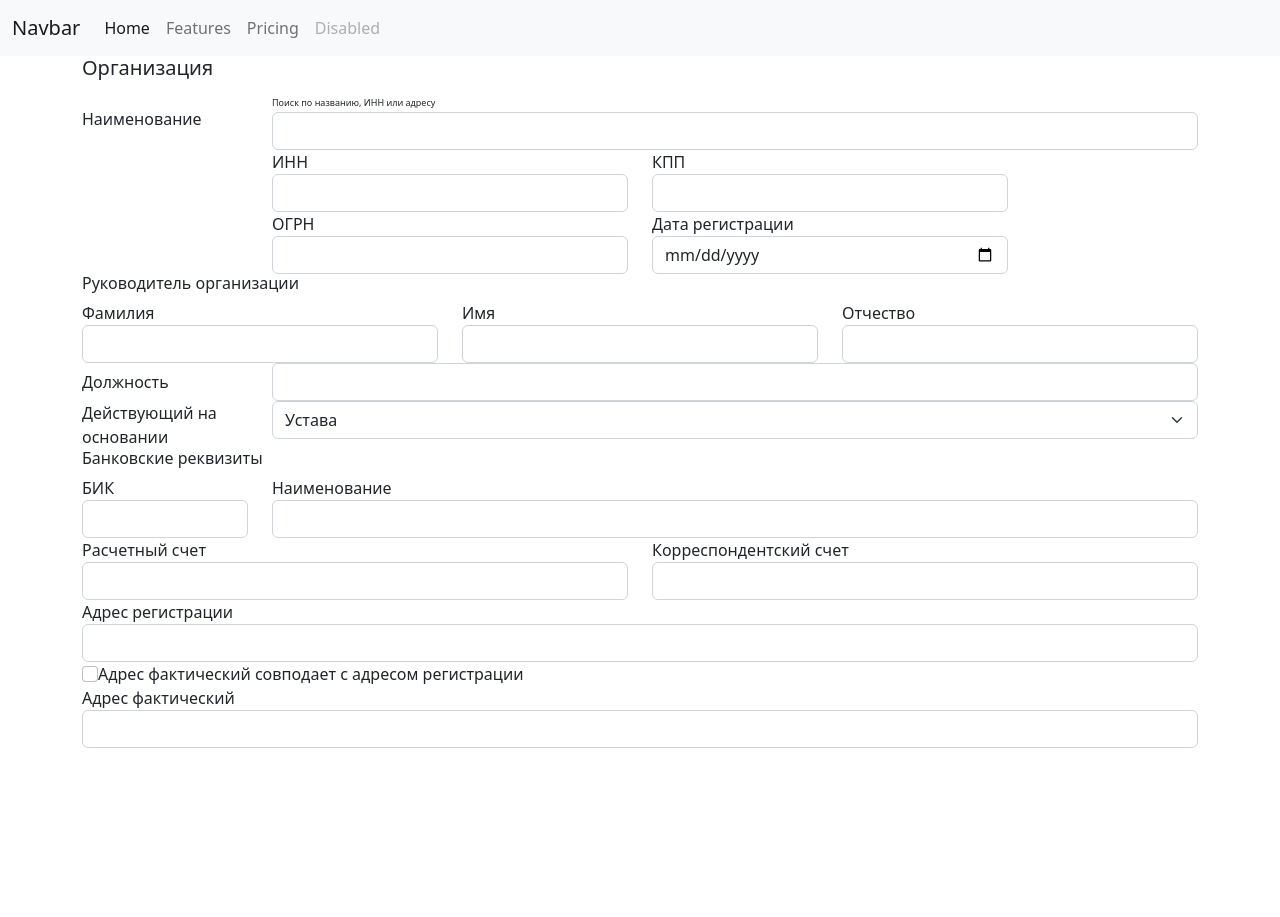
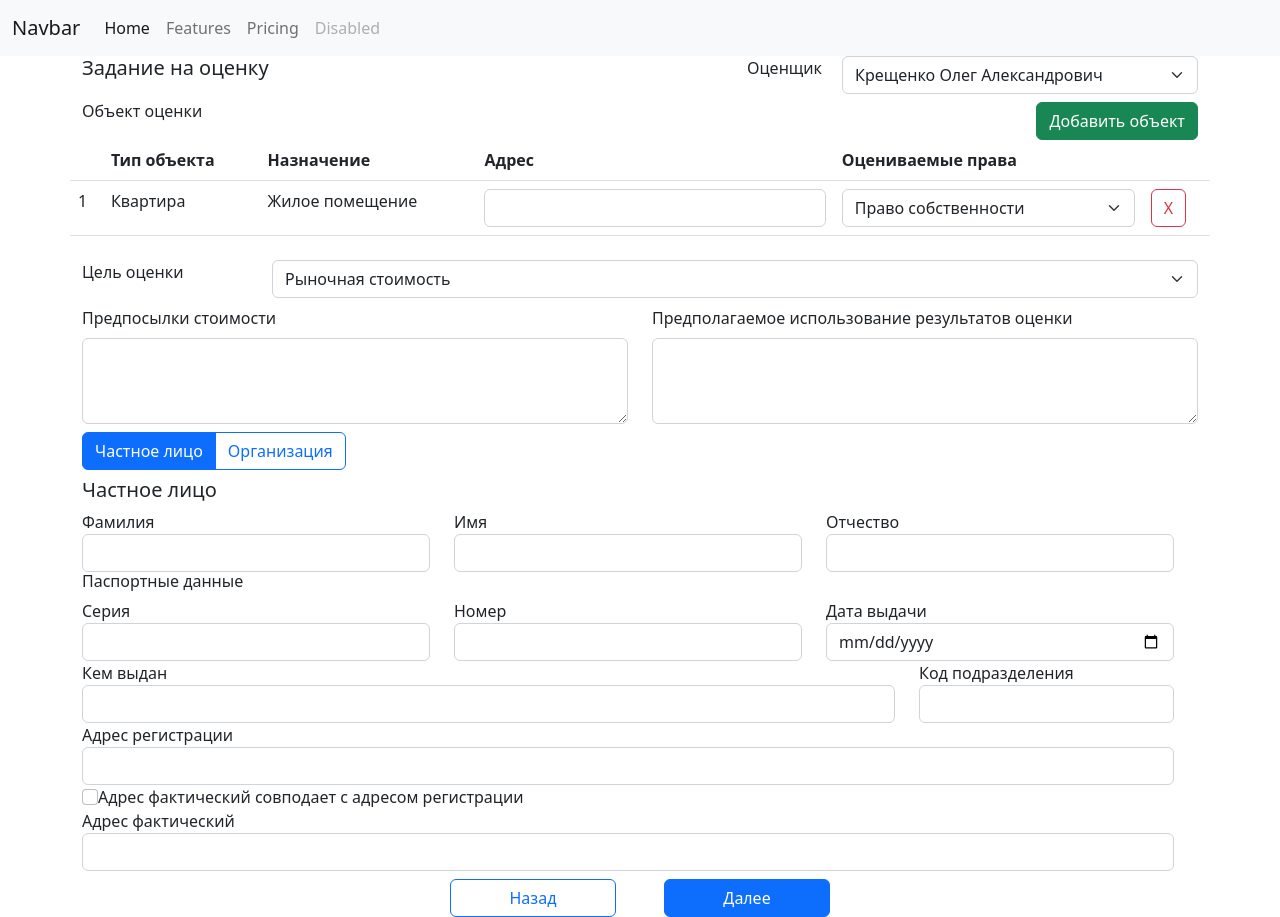
Before and after one commit to adelvig-an/VueReport, a Vue app in the folder VueReport/: page / in a window 1280 px wide. Before the commit the page ends 800 px from the top, so only its background shows below. Built offline with nearby package versions, Linux system fonts and the light colour scheme.

Commit message:
Реализация частичного представления

```diff
--- a/VueReport/src/App.vue
+++ b/VueReport/src/App.vue
@@ -37,7 +37,7 @@
 </script>-->
 
 <script>
-    import EvaTaskComponent from './components/organization-component'
+    import EvaTaskComponent from './components/evatask-component'
     export default {
         name: 'App',
         components: {
--- a/VueReport/src/components/evatask-component.vue
+++ b/VueReport/src/components/evatask-component.vue
@@ -189,14 +189,8 @@
             </div>
         </div>
         <div class="row mb-2">
-            <div class="col">
-                <h5 v-if="isCustomer === 'PrivatePerson'">Частное лицо</h5>
-                <h5 v-else>Организация</h5>
-                <!--
-                <PrivatePersonComponent v-if="isCustomer === 'PrivatePerson'" />
-                <OrganizationComponent v-else />
-                -->
-            </div>
+            <PrivatePersonComponent v-if="isCustomer === 'PrivatePerson'" />
+            <OrganizationComponent v-else />
         </div>
         <div class="row text-center justify-content-md-center">
 
@@ -213,8 +207,8 @@
 </template>
 
 <script>
-    //import OrganizationComponent from './components/organization-component'
-    //import PrivatePersonComponent from './components/privateperson-component'
+    import OrganizationComponent from './organization-component'
+    import PrivatePersonComponent from './privateperson-component'
     export default {
         name: 'evatask-component',
         data() {
@@ -224,9 +218,9 @@
                 isResidentialPremises: ''
             }
         },
-        //components:{
-        //    OrganizationComponent,
-        //    PrivatePersonComponent
-        //    }
+        components:{
+            OrganizationComponent,
+            PrivatePersonComponent
+            }
     }
 </script>
--- a/VueReport/src/components/organization-component.vue
+++ b/VueReport/src/components/organization-component.vue
@@ -1,5 +1,4 @@
 <template>
-    <div class="container">
     <div class="row">
         <div class="col">
             <h5>Организация</h5>
@@ -111,29 +110,6 @@
             </div>
         </div>
     </div>
-
-        <!--<div class="row">
-            <div class="col offset-md-2">
-                <label class="form-lable">
-                    Номер доверенности
-                </label>
-                <input type="text" class="form-control" />
-            </div>
-            <div class="col">
-                <label class="form-lable">
-                    Дата доверения
-                </label>
-                <input type="date" class="form-control" />
-            </div>
-            <div class="col">
-                <label class="form-lable">
-                    Дата окончания
-                </label>
-                <input type="date" class="form-control" />
-            </div>
-        </div>-->
-
-
     <div class="row">
         <div class="col">
             <h6>Банковские реквизиты</h6>
@@ -191,7 +167,6 @@
             <input type="text" class="form-control" :disabled="isAddressMatch" />
         </div>
     </div>
-    </div>
 </template>
 
 <script>
--- a/VueReport/src/components/privateperson-component.vue
+++ b/VueReport/src/components/privateperson-component.vue
@@ -1,5 +1,4 @@
 <template>
-    <div class="container">
     <div class="row">
         <div class="col">
             <h5>Частное лицо</h5>
@@ -88,7 +87,6 @@
             <input type="text" class="form-control" :disabled="isAddressMatch" />
         </div>
     </div>
-    </div>
 </template>
 
 <script>
```
Lines whose indentation alone changed are shown as unchanged.
